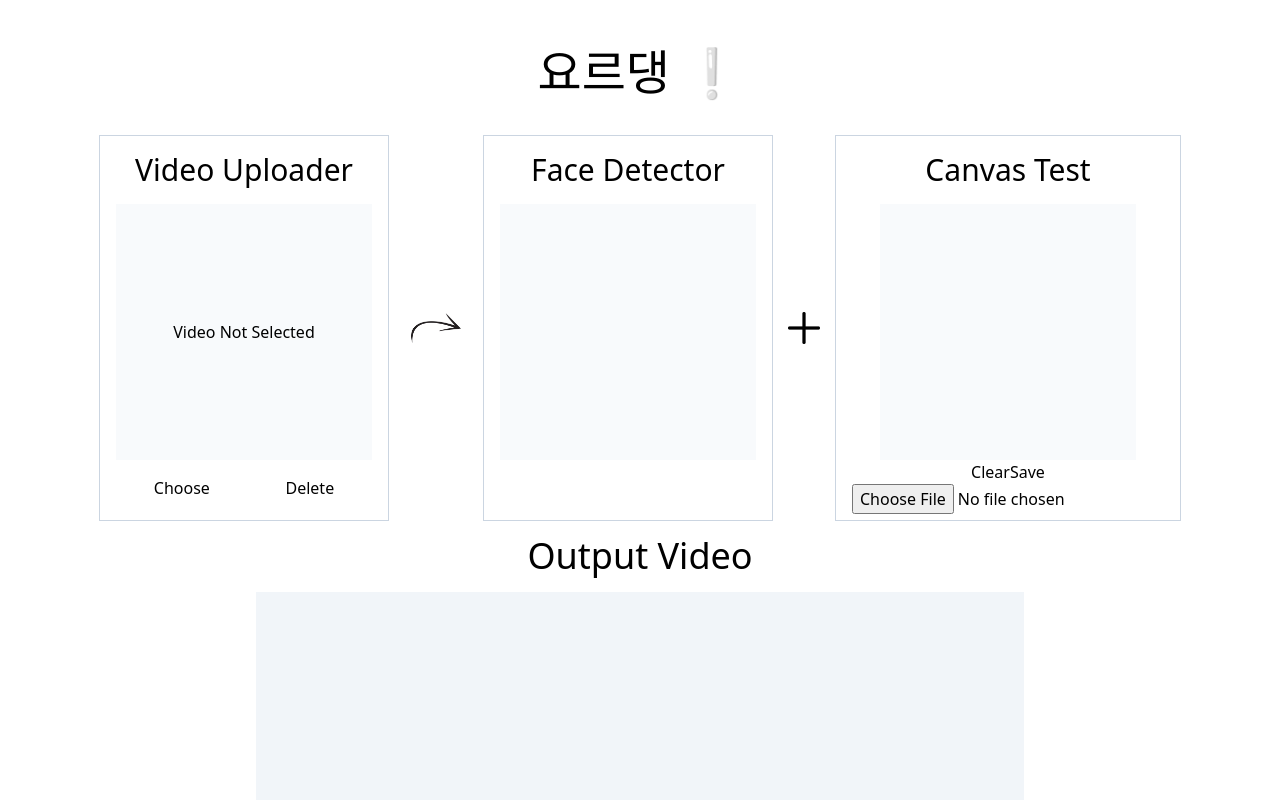
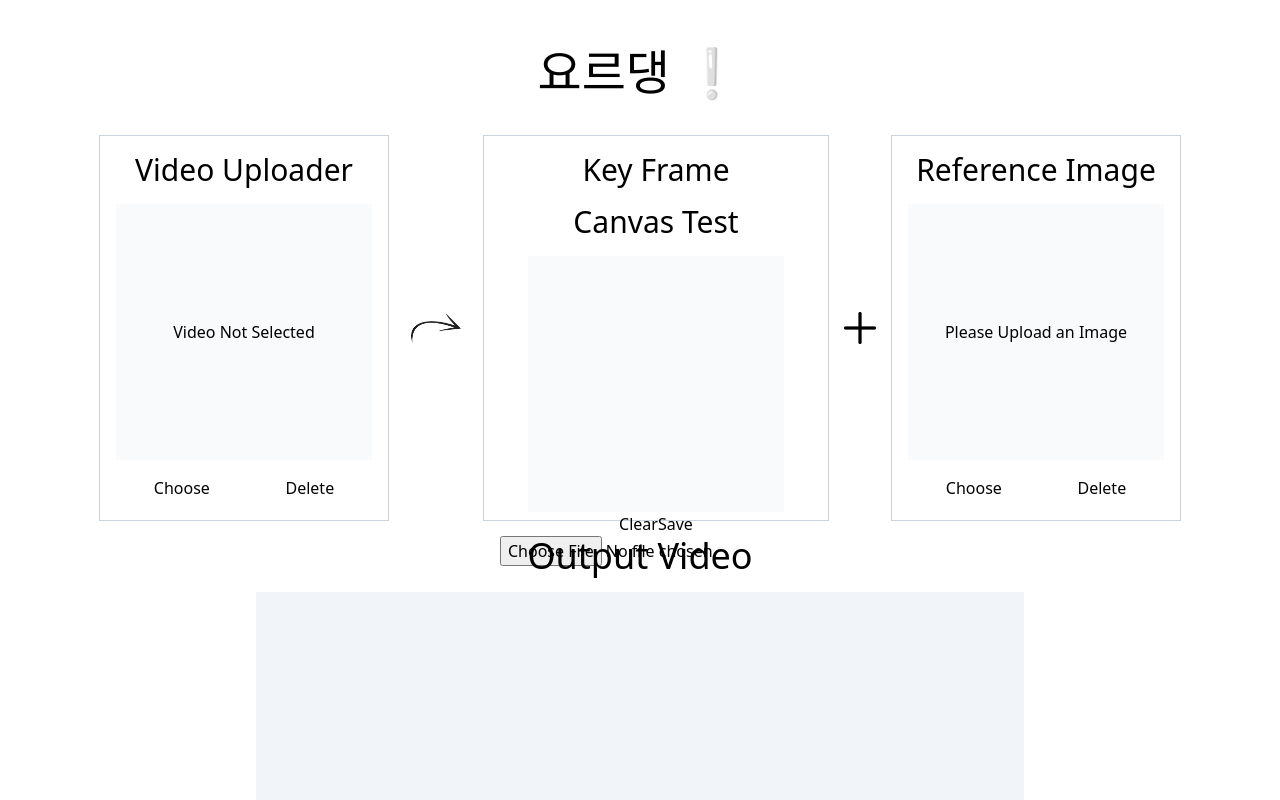
Before and after one commit to SGM-StyleTransfer/model-serve-frontend, a React (Create React App) app: page / in a window 1280 px wide. Shown: the top 800 px of the page. Built offline with nearby package versions, Linux system fonts and the light colour scheme.

Commit message:
feat: switch titles & implement Refer Image Comp
See Also: #9

```diff
--- /dev/null
+++ b/src/components/InputWrapper/ReferImage.tsx
@@ -0,0 +1,59 @@
+import React, { ChangeEventHandler, MouseEventHandler, useRef, useState } from 'react';
+
+function ReferImage() {
+    const [imageURL, setImageURL] = useState<string>('');
+    const inputRef = useRef<HTMLInputElement>(null);
+
+    const handleFileChange: ChangeEventHandler<HTMLInputElement> = (event) => {
+        if (!event.target.files) {return}
+
+        const file = event.target.files[0];
+        const url = URL.createObjectURL(file);
+        if (imageURL) {
+            URL.revokeObjectURL(imageURL)
+        }
+        setImageURL(url);
+    };
+
+    const handleChoose: MouseEventHandler<HTMLButtonElement | HTMLDivElement> = (event) => {
+        inputRef.current?.click();
+    }
+
+    const handleDelete: MouseEventHandler<HTMLButtonElement> = (event) => {
+        URL.revokeObjectURL(imageURL);
+        setImageURL('');
+    }
+
+    return (
+        <div>
+            <input
+                ref={inputRef}
+                type="file"
+                onChange={handleFileChange}
+                accept=".jpg,.png,.jpeg"
+                className='hidden'
+            />
+
+            { imageURL?
+                <div
+                    className='w-64 h-64 mb-4 bg-cover bg-center'
+                    style={{backgroundImage: `url('${imageURL}')`}}
+                /> :
+
+                // No Image
+                <div
+                    onClick={handleChoose}
+                    className='w-64 h-64 mb-4 bg-slate-50 flex items-center justify-center cursor-pointer' >
+                    Please Upload an Image
+                </div>
+            }
+
+            <div className='flex justify-around' >
+                <button onClick={handleChoose} > Choose </button>
+                <button onClick={handleDelete} > Delete </button>
+            </div>
+        </div>
+    )
+}
+
+export default ReferImage
--- a/src/components/InputWrapper/index.tsx
+++ b/src/components/InputWrapper/index.tsx
@@ -3,6 +3,7 @@ import CanvasTest from './CanvasTest';
 import VideoUploader from './VideoUploader';
 import { InputContainer, InputTitle } from '@components/commons';
 import { RightArrow, Plus } from '@images'
+import ReferImage from './ReferImage';
 
 function InputWrapper() {
     return (
@@ -10,10 +11,7 @@ function InputWrapper() {
 
             {/* Video Uploader */}
             <InputContainer >
-                <InputTitle>
-                    Video Uploader
-                </InputTitle>
-
+                <InputTitle> Video Uploader </InputTitle>
                 <VideoUploader />
             </InputContainer>
 
@@ -23,15 +21,11 @@ function InputWrapper() {
                 className='w-16 h-16'
             />
 
-            {/* Face Detector */}
+            {/* Key Frame */}
             <InputContainer >
-                <InputTitle>
-                    Face Detector
-                </InputTitle>
+                <InputTitle> Key Frame </InputTitle>
 
-                <div className='w-64 h-64 bg-slate-50' >
-
-                </div>
+                <CanvasTest />
             </InputContainer>
 
             {/* Arrow Icon */}
@@ -42,7 +36,8 @@ function InputWrapper() {
 
             {/* Reference Image */}
             <InputContainer >
-                <CanvasTest />
+                <InputTitle> Reference Image </InputTitle>
+                <ReferImage />
             </InputContainer>
         </div>
     )
```
